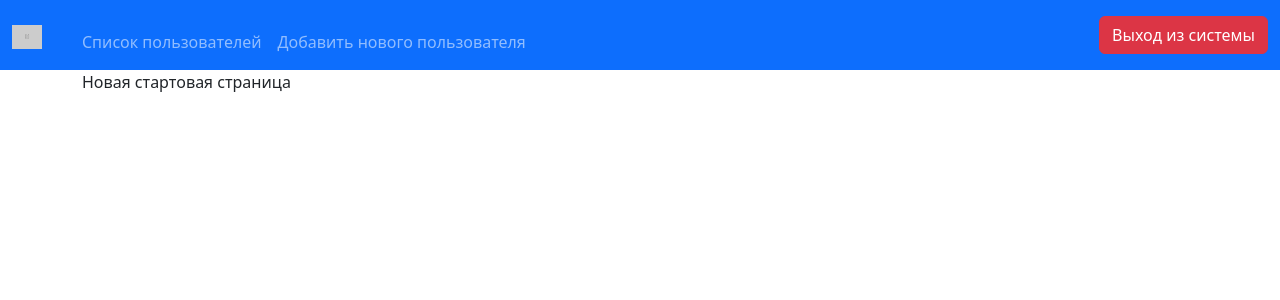
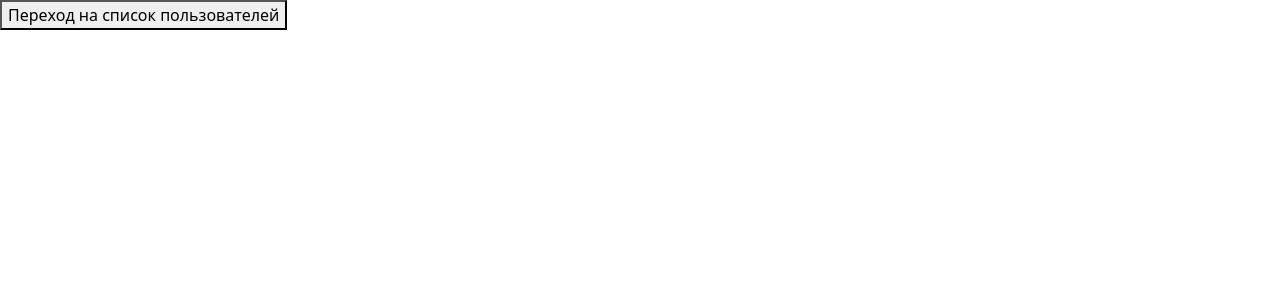
Before and after one commit to SLiubovS/vue-project-ts, a Vue app: page / in a window 1280 px wide. Shown: the top 300 px of the page. Built offline with nearby package versions, Linux system fonts and the light colour scheme.

Commit message:
добавила Authorization.vue

```diff
--- a/src/App.vue
+++ b/src/App.vue
@@ -1,6 +1,8 @@
 <script setup lang="ts">
-import { useRouter } from "vue-router";
+import { ref } from "vue";
+import { useRouter, useRoute } from "vue-router";
 const router = useRouter();
+const route = useRoute();
 
 function exit() {
   const leavePage = confirm("Выйти из системы?");
@@ -12,6 +14,11 @@ function exit() {
 
 <template>
 
+<div v-if=" $route.path == '/' ">
+  <RouterView />
+</div>
+
+<div v-else>
   <nav class="navbar navbar-expand-lg bg-primary sticky-top" data-bs-theme="dark">
     <div class="container-fluid">
       <a class="navbar-brand" href="#">
@@ -39,6 +46,8 @@ function exit() {
   <div class="container">
     <RouterView />
   </div>
+</div>
+
 
 </template>
 
--- a/src/components/Authorization.vue
+++ b/src/components/Authorization.vue
@@ -1,10 +1,16 @@
 <script setup lang="ts">
+import { useRouter } from "vue-router";
+
+const router = useRouter();
+
+function listUsers() {
+  router.push("/Users");
+}
+
 </script>
 
 <template>
-    <div>
-        Новая стартовая страница
-    </div>
+<button @click="listUsers">Переход на список пользователей</button>
 </template>
 
 <style scoped>
--- a/src/components/EditUser.vue
+++ b/src/components/EditUser.vue
@@ -77,11 +77,11 @@ async function buttonSaveUser() {
     }
     await UsersClient.updateUser(parseInt(props.id), user.value as IUserEdit);
   }
-  router.push("/");
+  router.push("/Users");
 }
 
 function cancel() {
-  router.push("/");
+  router.push("/Users");
 }
 </script>
 
```
